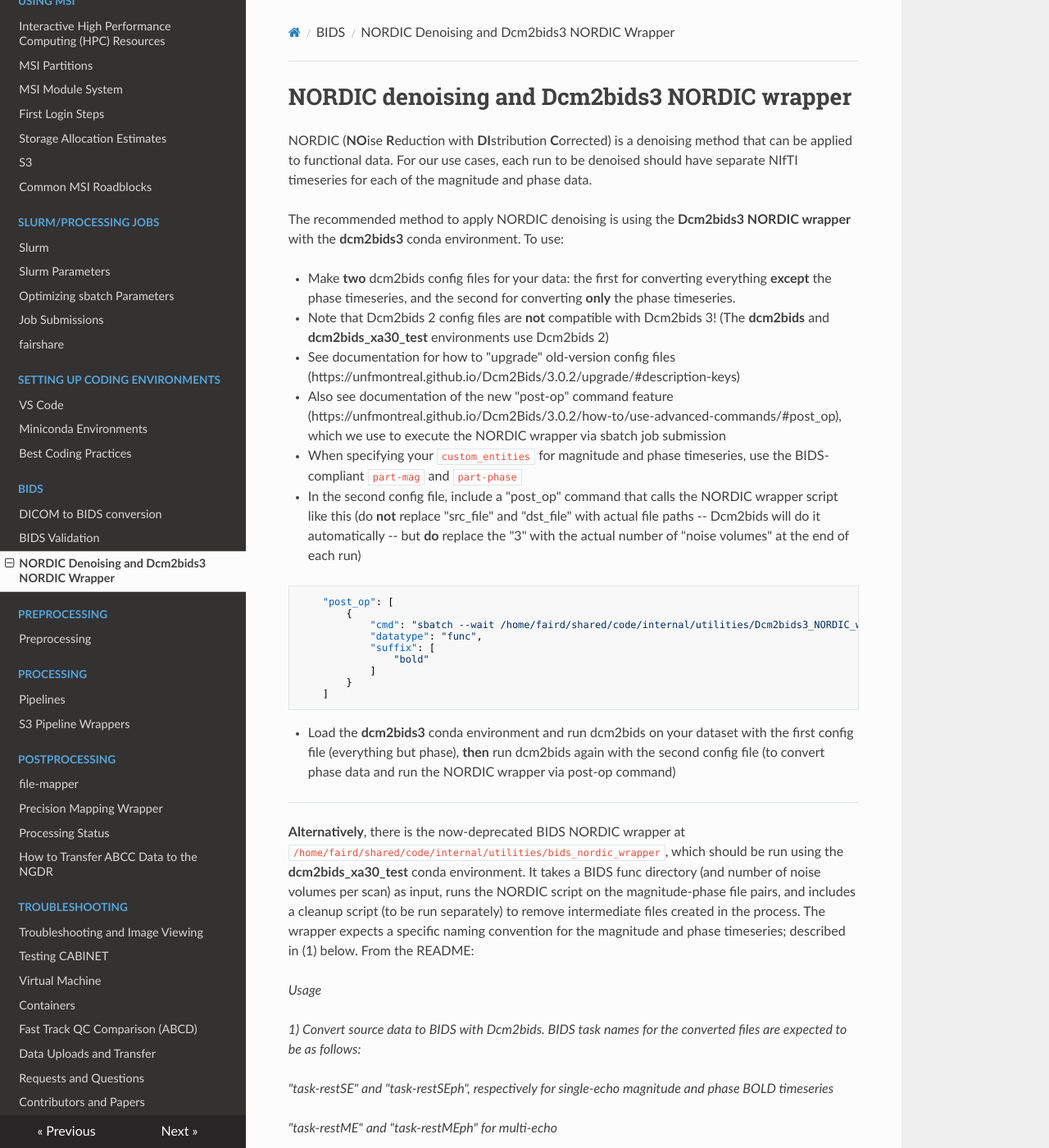
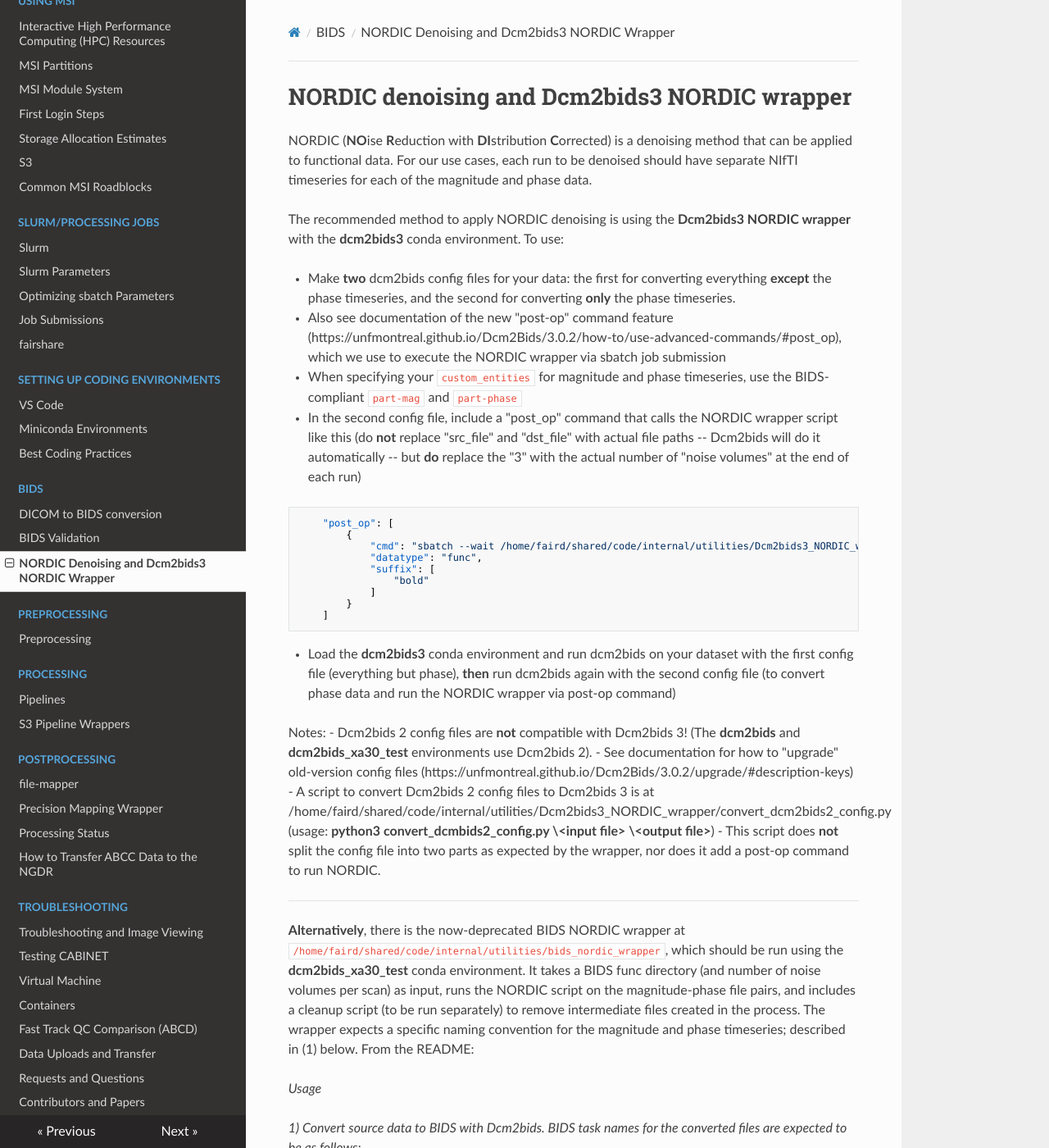
Before and after one commit to DCAN-Labs/cdni-brain, an MkDocs documentation site: the page built from docs/nordic.md, in a window 1280 px wide and 1400 px high. Shown: the whole window at 82% size. Built offline with MkDocs 1.6.1, drawn with Linux system fonts in a browser that asks for light colours; nearby versions of some CDN libraries.

Commit message:
Update nordic.md

````diff
--- a/docs/nordic.md
+++ b/docs/nordic.md
@@ -5,8 +5,7 @@ NORDIC (**NO**ise **R**eduction with **DI**stribution **C**orrected) is a denois
 The recommended method to apply NORDIC denoising is using the **Dcm2bids3 NORDIC wrapper** with the **dcm2bids3** conda environment. To use:
 
 - Make **two** dcm2bids config files for your data: the first for converting everything **except** the phase timeseries, and the second for converting **only** the phase timeseries.
-  - Note that Dcm2bids 2 config files are **not** compatible with Dcm2bids 3! (The **dcm2bids** and **dcm2bids_xa30_test** environments use Dcm2bids 2)
-  - See documentation for how to "upgrade" old-version config files (https://unfmontreal.github.io/Dcm2Bids/3.0.2/upgrade/#description-keys)
+
   - Also see documentation of the new "post-op" command feature (https://unfmontreal.github.io/Dcm2Bids/3.0.2/how-to/use-advanced-commands/#post_op), which we use to execute the NORDIC wrapper via sbatch job submission
 - When specifying your `custom_entities` for magnitude and phase timeseries, use the BIDS-compliant `part-mag` and `part-phase`
 - In the second config file, include a "post_op" command that calls the NORDIC wrapper script like this (do **not** replace "src_file" and "dst_file" with actual file paths -- Dcm2bids will do it automatically -- but **do** replace the "3" with the actual number of "noise volumes" at the end of each run)
@@ -23,6 +22,11 @@ The recommended method to apply NORDIC denoising is using the **Dcm2bids3 NORDIC
 ```
 - Load the **dcm2bids3** conda environment and run dcm2bids on your dataset with the first config file (everything but phase), **then** run dcm2bids again with the second config file (to convert phase data and run the NORDIC wrapper via post-op command)
 
+Notes:
+- Dcm2bids 2 config files are **not** compatible with Dcm2bids 3! (The **dcm2bids** and **dcm2bids_xa30_test** environments use Dcm2bids 2).
+  -  See documentation for how to "upgrade" old-version config files (https://unfmontreal.github.io/Dcm2Bids/3.0.2/upgrade/#description-keys)
+  - A script to convert Dcm2bids 2 config files to Dcm2bids 3 is at /home/faird/shared/code/internal/utilities/Dcm2bids3_NORDIC_wrapper/convert_dcm2bids2_config.py (usage: **python3 convert_dcmbids2_config.py \<input file\> \<output file\>**)
+    - This script does **not** split the config file into two parts as expected by the wrapper, nor does it add a post-op command to run NORDIC.
 ---
 
 **Alternatively**, there is the now-deprecated BIDS NORDIC wrapper at `/home/faird/shared/code/internal/utilities/bids_nordic_wrapper`, which should be run using the **dcm2bids_xa30_test** conda environment. It takes a BIDS func directory (and number of noise volumes per scan) as input, runs the NORDIC script on the magnitude-phase file pairs, and includes a cleanup script (to be run separately) to remove intermediate files created in the process. The wrapper expects a specific naming convention for the magnitude and phase timeseries; described in (1) below. From the README:
````
